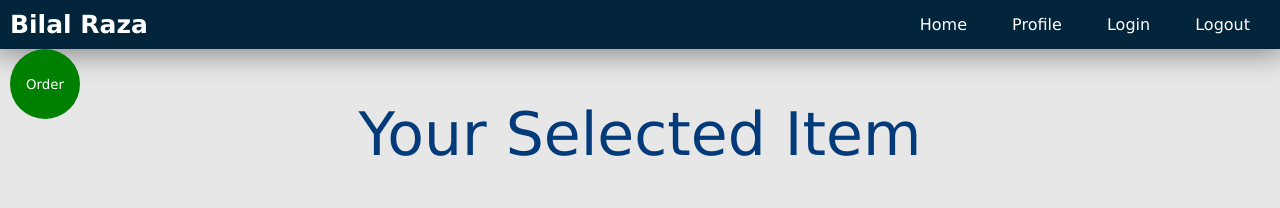
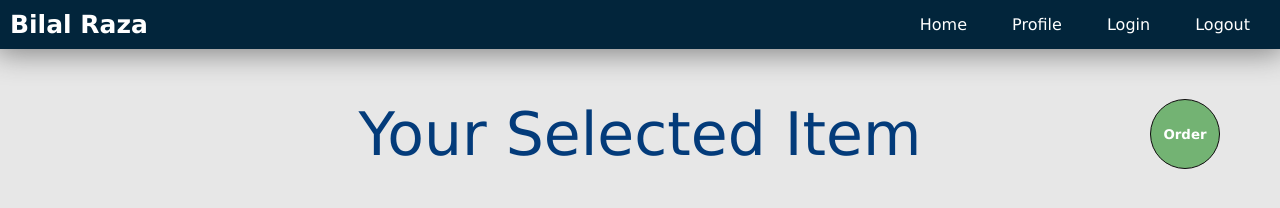
Before and after one commit to Bilal-Raza-BR/E-commerce, a plain HTML site: page profile.html in a window 1280 px wide. Drawn offline with Linux system fonts and the light colour scheme.

Commit message:
E-commerce website

```diff
--- a/pro.js
+++ b/pro.js
@@ -14,6 +14,7 @@ var cardArea = document.getElementById("cardArea")
 for(var x = 0; x<getParseData.length;x++){
  if (getOrder.length == 0){
 cardArea.innerHTML = `<h2>Empty<h2>`
+document.getElementById("order").style.display="none"
   }
 }
 // console.log(getParseData[1].CardId)
@@ -68,6 +69,7 @@ function order() {
         console.log(getOrder[l])
       }
       getOrder.splice(0)
+      console.log("hello")
       window.localStorage.setItem("PrintOrder", JSON.stringify(getOrder));
       window.localStorage.setItem("userdata", JSON.stringify(getParseData));
       alert("✅Order Submit")
@@ -114,6 +116,7 @@ function remove(e) {
 
           if(getOrder.length == 0){
              cardArea.innerHTML = `<h2>Empty<h2>`
+             document.getElementById("order").style.display="none"
            }
         }
       }
--- a/profile.css
+++ b/profile.css
@@ -142,13 +142,22 @@ h2{
 }
 .order{
   /* float:left; */
+
   width: 70px;
   height: 70px;
   padding: 10px;
-  background-color: green;
+  background-color: rgba(0, 128, 0, 0.5);
   color: white;
   border-radius: 50%;
   border: none;
+  margin-top: 50px;
+  margin-right: 50px;
   position: fixed;
-  left: 10px;
+  right: 10px;
+  font-weight: bold;
+  border: 1px solid rgb(12, 11, 11);
+  z-index: 1;
 }
+.order:hover{
+  background-color: rgb(0, 128, 0);
+}
--- a/profile.html
+++ b/profile.html
@@ -21,7 +21,7 @@
     </div>
   </div>
 <div class="orderdiv">
-  <button class="order" onclick="order()">Order</button>
+  <button class="order" id="order" onclick="order()"align= >Order</button>
 </div>
   <h1 class="item">Your Selected Item</h1>
   <div id="cardArea">
```
